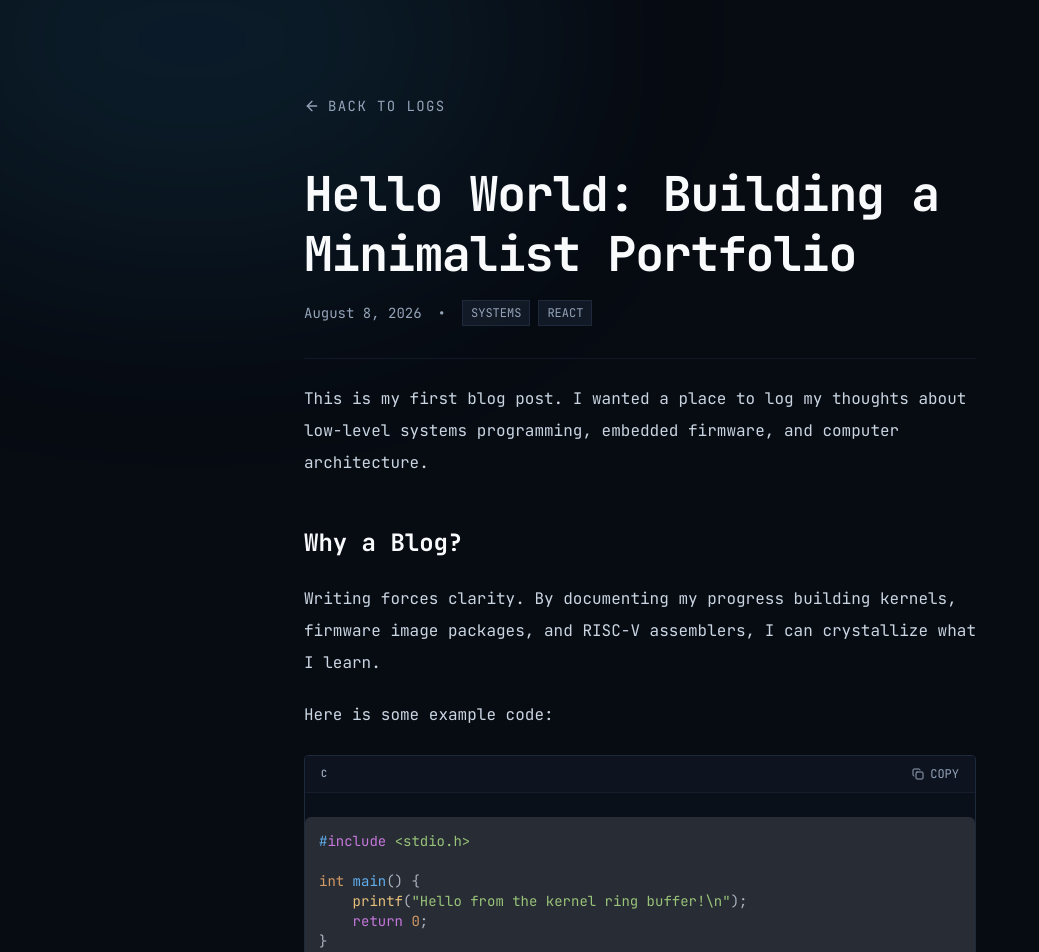
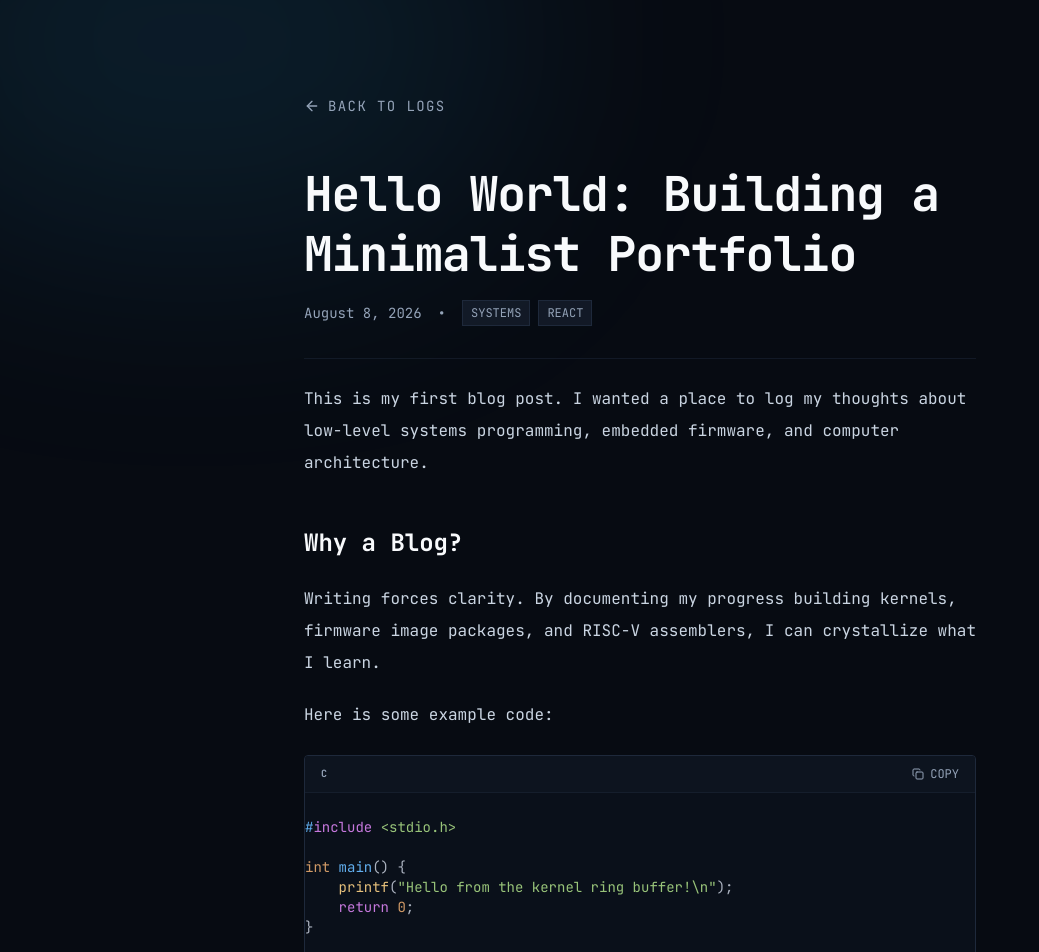
Before and after one commit to belutoni/belutoni.github.io, a Next.js app: page /blog/hello-world in a window 1280 px wide. Shown: the top 952 px of the page, without its empty margins (0-1039 px from the left). Built offline with nearby package versions, Linux system fonts and the light colour scheme.

Commit message:
Fix highlight.js nested background issue on code blocks

```diff
--- a/src/components/MarkdownRenderer.tsx
+++ b/src/components/MarkdownRenderer.tsx
@@ -49,7 +49,7 @@ const PreBlock = ({ children, ...props }: any) => {
           {copied ? "COPIED" : "COPY"}
         </button>
       </div>
-      <pre ref={preRef} className="p-4 overflow-x-auto text-sm bg-transparent m-0 border-none" {...props}>
+      <pre ref={preRef} className="p-4 overflow-x-auto text-sm bg-transparent m-0 border-none [&>code]:!bg-transparent [&>code]:!p-0" {...props}>
         {children}
       </pre>
     </div>
```
